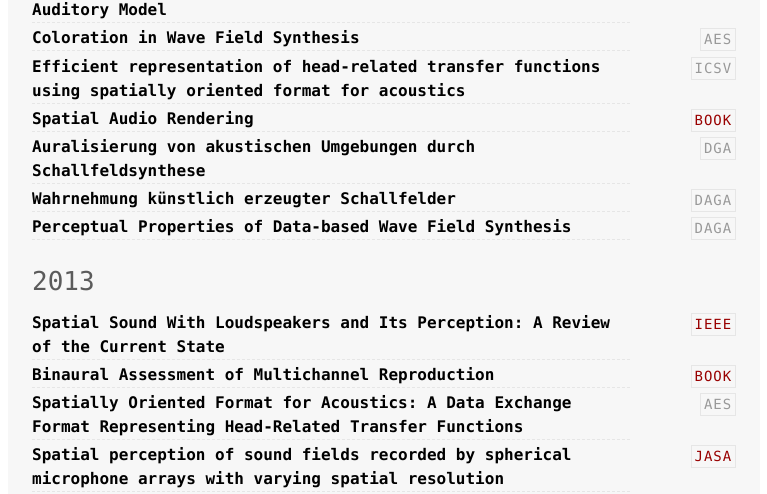
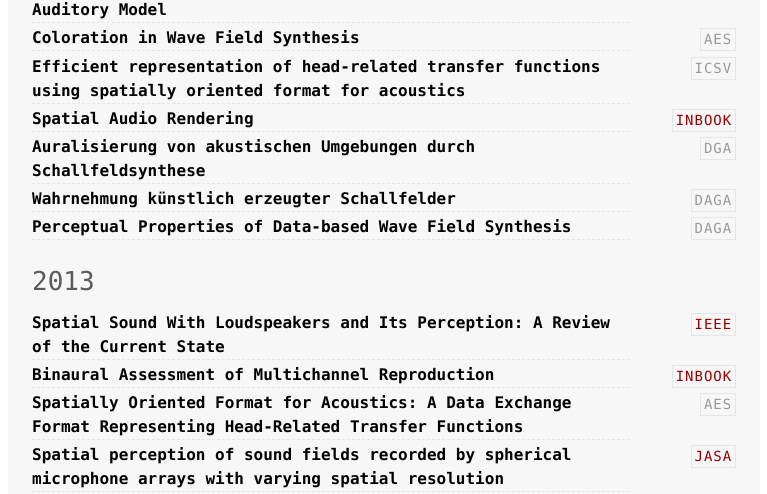
Before and after one commit to hagenw/hagenw.github.io, a Jekyll site: the page built from publications.html, in a window 1280 px wide and 900 px high, scrolled down 1026 px. Shown: the part 150-644 px from the top of the window, without its empty margins (256-1023 px from the left). Built offline with Jekyll 4.4.1, drawn with Linux system fonts in a browser that asks for light colours; Markdown is read by kramdown in place of the engine named in the settings.

Commit message:
Update abbreviation for book chapters

```diff
--- a/_posts/2010-02-16-representation-of-intelligible-and-distorted-speech-in-human-auditory-cortex.md
+++ b/_posts/2010-02-16-representation-of-intelligible-and-distorted-speech-in-human-auditory-cortex.md
@@ -7,7 +7,7 @@ author: "S Uppenkamp, H Wierstorf"
 title: "Representation of Intelligible and Distorted Speech in Human Auditory
 Cortex"
 bookchapter: "The Neurophysiological Bases of Auditory Perception"
-journalshort: "Book"
+journalshort: "InBook"
 pages: "381-391"
 year: "2010"
 link: "http://dx.doi.org/10.1007/978-1-4419-5686-6_36"
--- a/_posts/2013-06-01-binaural-assessment-of-multichannel-reproduction.md
+++ b/_posts/2013-06-01-binaural-assessment-of-multichannel-reproduction.md
@@ -6,7 +6,7 @@ Reproduction"
 author: "H Wierstorf, A Raake, S Spors"
 title: "Binaural Assessment of Multichannel Reproduction"
 bookchapter: "The Technology of Binaural Listening"
-journalshort: "Book"
+journalshort: "InBook"
 editor: "J Blauert"
 publisher: "Springer Berlin Heidelberg"
 address: "Berlin, Heidelberg"
--- a/_posts/2014-07-08-spatial-audio-rendering.md
+++ b/_posts/2014-07-08-spatial-audio-rendering.md
@@ -6,7 +6,7 @@ description: "Frank et al. - Spatial Audio Rendering"
 author: "M Frank, F Zotter, H Wierstorf, S Spors"
 title: "Spatial Audio Rendering"
 bookchapter: "Quality of Experience: Advanced Concepts, Applications and Methods"
-journalshort: "Book"
+journalshort: "InBook"
 editors: "S. Möller, A. Raake"
 pages: "247-260"
 year: "2014"
```
